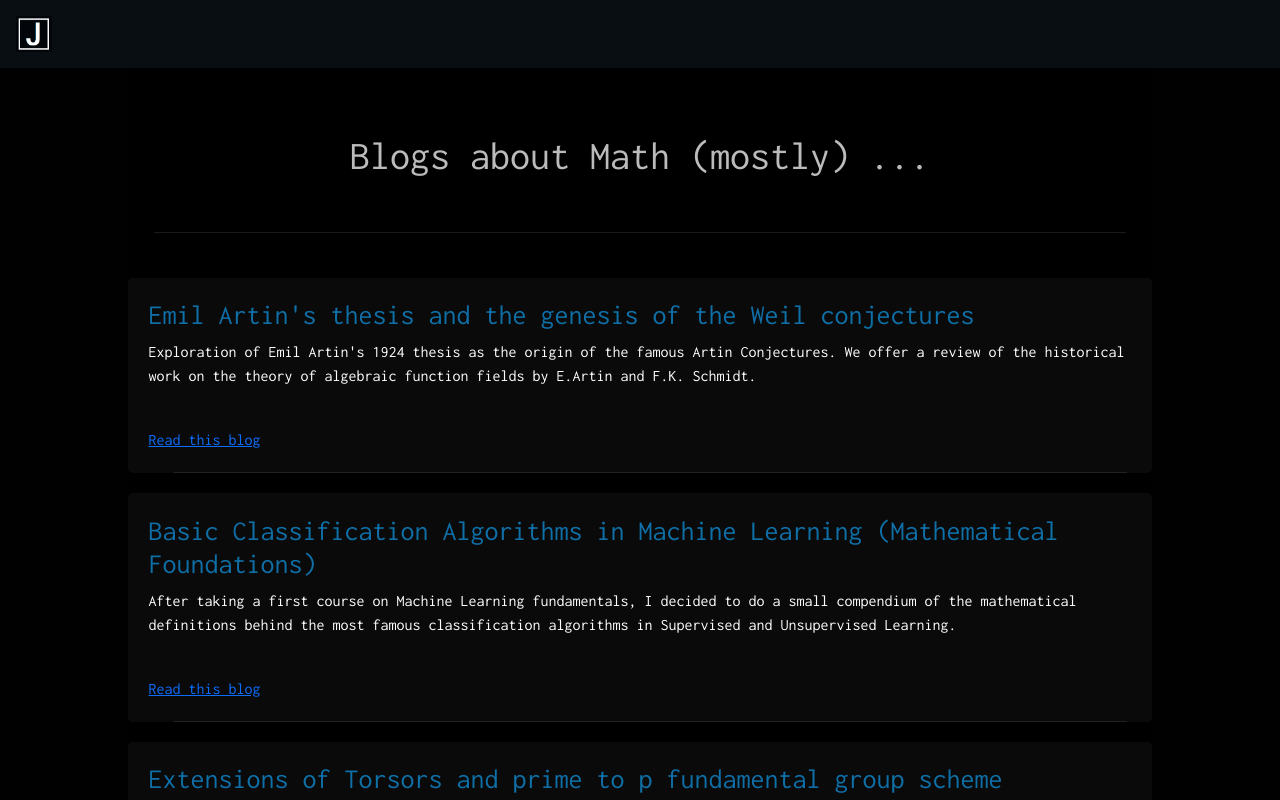
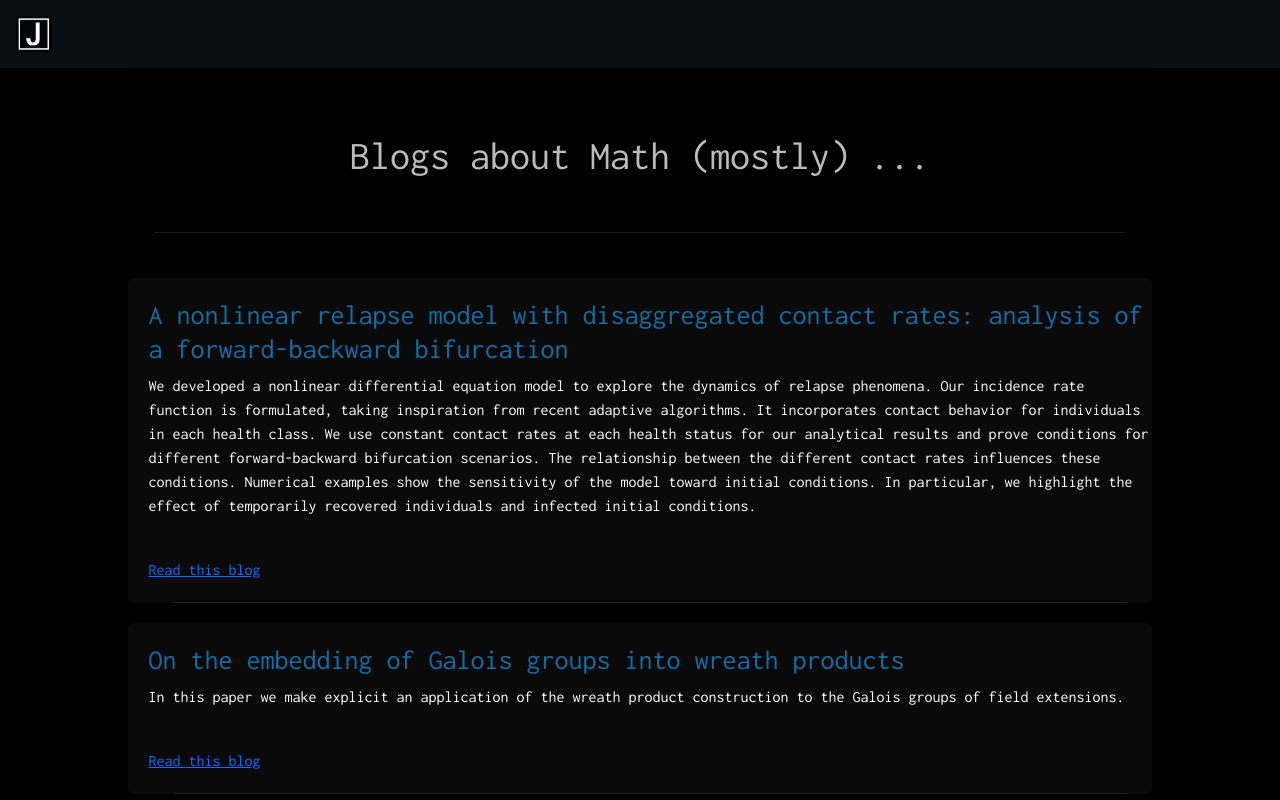
Before and after one commit to JimmyCalvoMonge/my_page, a React (Create React App) app: page /blogs in a window 1280 px wide. Shown: the top 800 px of the page. Built offline with nearby package versions, Linux system fonts and the light colour scheme.

Commit message:
new cv and articles

```diff
--- a/src/Pages/Aboutme.js
+++ b/src/Pages/Aboutme.js
@@ -3,7 +3,7 @@ import React from "react";
 
 // Import download component and pdf with my cv
 import Download from './Download';
-import My_CV from '../documents/Jimmy_Calvo_CV_02_13_2022.pdf';
+import My_CV from '../documents/CV_Jimmy_Calvo_Monge.pdf';
 
 class Aboutme extends React.Component {
 
--- a/src/data/BlogData.json
+++ b/src/data/BlogData.json
@@ -1,23 +1,38 @@
 [
+
+    {
+        "title":"A nonlinear relapse model with disaggregated contact rates: analysis of a forward-backward bifurcation",
+        "summary":"We developed a nonlinear differential equation model to explore the dynamics of relapse phenomena. Our incidence rate function is formulated, taking inspiration from recent adaptive algorithms. It incorporates contact behavior for individuals in each health class. We use constant contact rates at each health status for our analytical results and prove conditions for different forward-backward bifurcation scenarios. The relationship between the different contact rates influences these conditions. Numerical examples show the sensitivity of the model toward initial conditions. In particular, we highlight the effect of temporarily recovered individuals and infected initial conditions.",
+        "link": "https://arxiv.org/pdf/2302.00161.pdf",
+        "id":1
+    },
+
+    {
+        "title":"On the embedding of Galois groups into wreath products",
+        "summary":"In this paper we make explicit an application of the wreath product construction to the Galois groups of field extensions.",
+        "link": "https://arxiv.org/pdf/2306.14386.pdf",
+        "id":2
+    },
+
     {
         "title":"Emil Artin's thesis and the genesis of the Weil conjectures",
         "summary":"Exploration of Emil Artin's 1924 thesis as the origin of the famous Artin Conjectures. We offer a review of the historical work on the theory of algebraic function fields by E.Artin and F.K. Schmidt.",
         "link": "https://drive.google.com/file/d/1BTw2cQy2FxmyxuSTwEZIkvoGA3m6TBjv/view?usp=sharing",
-        "id":1
+        "id":3
     },
 
     {
         "title":"Basic Classification Algorithms in Machine Learning (Mathematical Foundations)",
         "summary":"After taking a first course on Machine Learning fundamentals, I decided to do a small compendium of the mathematical definitions behind the most famous classification algorithms in Supervised and Unsupervised Learning.",
         "link": "https://drive.google.com/file/d/1wStyw8I6IlFJBJIV62rlTW4ARVoUvaws/view?usp=sharing",
-        "id":2
+        "id":4
     },
 
     {
         "title":"Extensions of Torsors and prime to p fundamental group scheme",
         "summary":"This is my master's thesis for my Pure Mathematics Masters at the University of Costa Rica. Thesis is in Spanish.",
         "link": "https://drive.google.com/file/d/1yIwCp7C9JKmhCJeYFgxhl08ae3bYSwqY/view?usp=sharing",
-        "id":3
+        "id":5
     }
 
 ]
```
Also changed, not shown: 2 other files (tests, documents, lock files or other folders).
